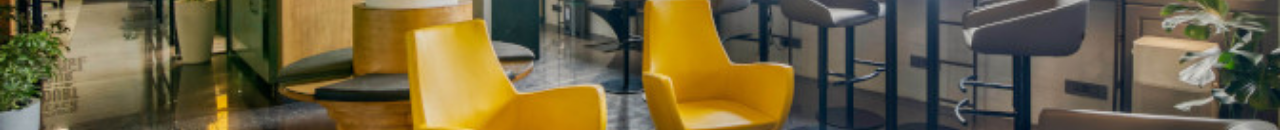
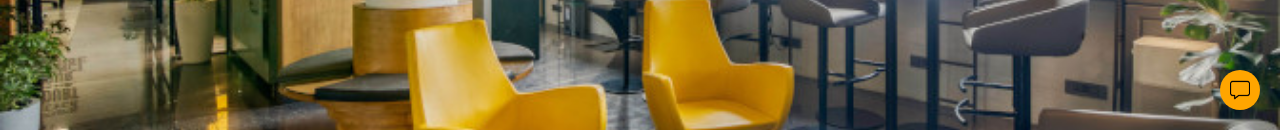
Before and after one commit to AwalHossain/Master_The_CSS, a plain HTML site: page Space_Suite_Project/index.html in a window 1280 px wide. Shown: the part 670-800 px from the top of the page. Drawn offline with nearby package versions, Linux system fonts and the light colour scheme.

Commit message:
position fixed done ✅@

```diff
--- a/Space_Suite_Project/index.css
+++ b/Space_Suite_Project/index.css
@@ -96,3 +96,20 @@ Challenge:
     left: 0;
 
 }
+
+.chatbox-bg{
+    background-color: orange;
+    border-radius: 50%;
+   width: 40px;
+    height: 40px;
+    display: flex;
+    position: fixed;
+    bottom: 20px;
+    right: 20px;
+}
+
+.chatbox-img{
+    width: 50%;
+    margin: auto;
+
+}
--- a/Space_Suite_Project/index.html
+++ b/Space_Suite_Project/index.html
@@ -55,7 +55,9 @@
 					<button>Save</button>
 				</div>
 			</section>
-
 		</main>
+		<div class="chatbox-bg">
+			<img class="chatbox-img" src="./images/message.png" alt="">
+		</div>
 	</body>
 </html>
```
Also changed, not shown: Space_Suite_Project/images/message.png (added).
